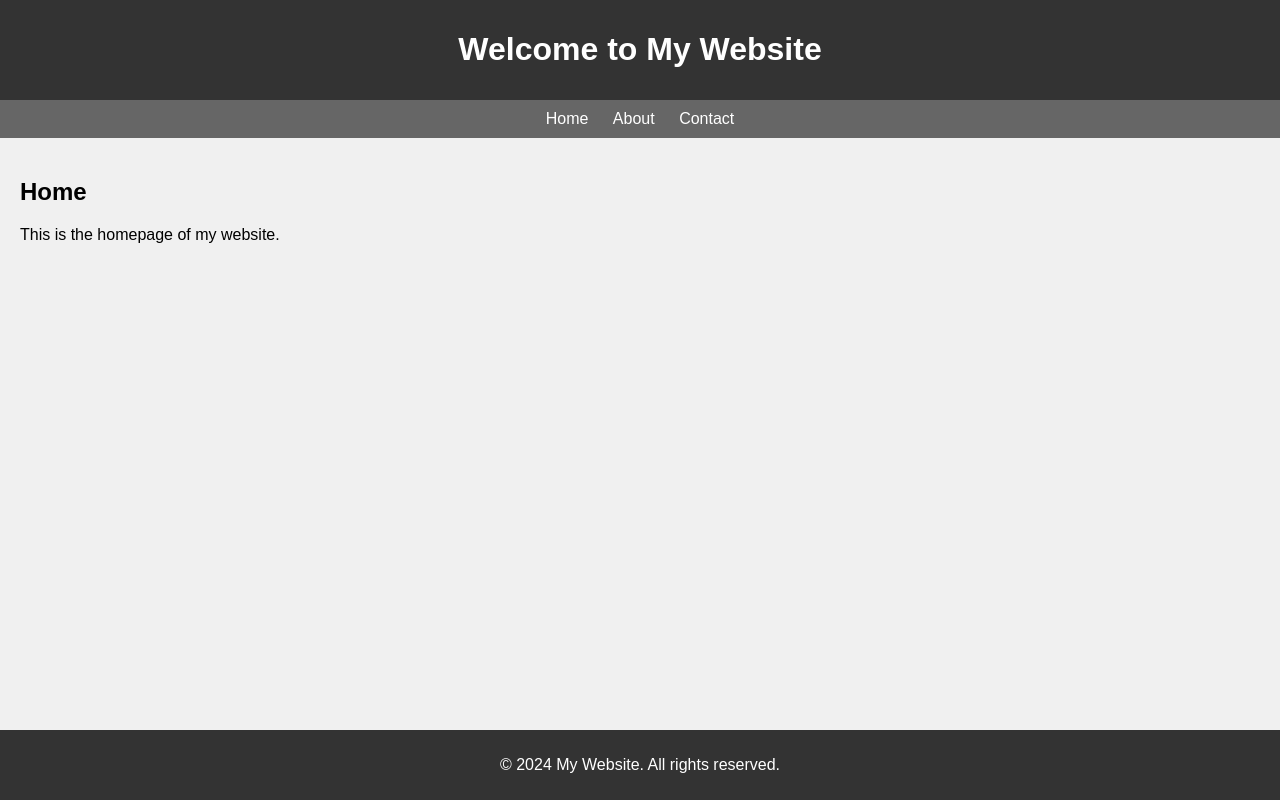
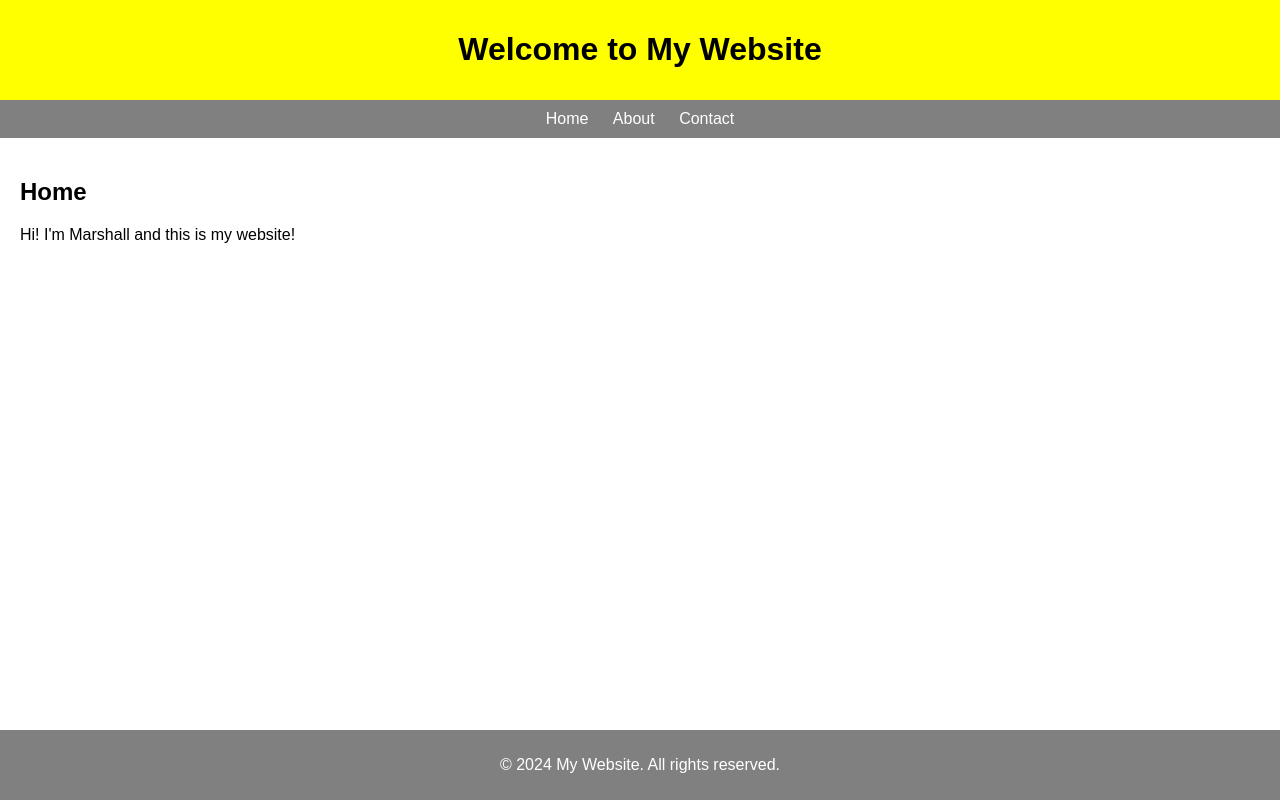
Before and after one commit to Gaiserics/web-development-project, a plain HTML site: page index.html in a window 1280 px wide. Drawn offline with Linux system fonts and the light colour scheme.

Commit message:
Update index.html

```diff
--- a/index.html
+++ b/index.html
@@ -9,22 +9,22 @@
             font-family: Arial, sans-serif;
             margin: 0;
             padding: 0;
-            background-color: #f0f0f0;
+            background-color: white;
         }
         header {
-            background-color: #333;
-            color: #fff;
+            background-color: yellow;
+            color: black;
             padding: 10px 0;
             text-align: center;
         }
         nav {
-            background-color: #666;
-            color: #fff;
+            background-color: grey;
+            color: white;
             padding: 10px 0;
             text-align: center;
         }
         nav a {
-            color: #fff;
+            color: white;
             text-decoration: none;
             padding: 0 10px;
         }
@@ -32,8 +32,8 @@
             padding: 20px;
         }
         footer {
-            background-color: #333;
-            color: #fff;
+            background-color: grey;
+            color: white;
             padding: 10px 0;
             text-align: center;
             position: fixed;
@@ -59,12 +59,15 @@
 
 <section id="home" class="page">
     <h2>Home</h2>
-    <p>This is the homepage of my website.</p>
+    <p>Hi! I'm Marshall and this is my website!</p>
 </section>
 
 <section id="about" class="page hidden">
     <h2>About</h2>
-    <p>This is the about page of my website.</p>
+    <p>I am currently attending KSU and majoring in IT. I love movies and learning new skills like writing and weight lifting.</p>
+	<img src="img_myself.png" alt="Picture of Myself"
+	width="400"
+     	height="500">
 </section>
 
 <section id="contact" class="page hidden">
```
